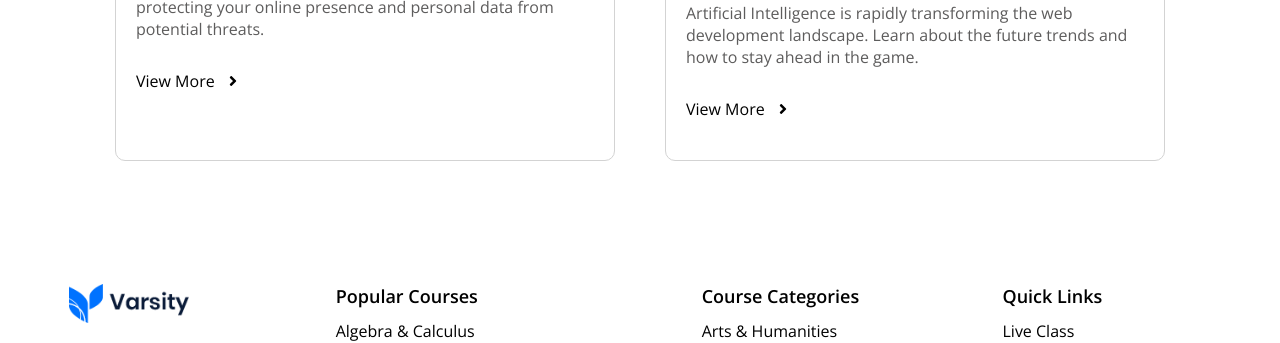
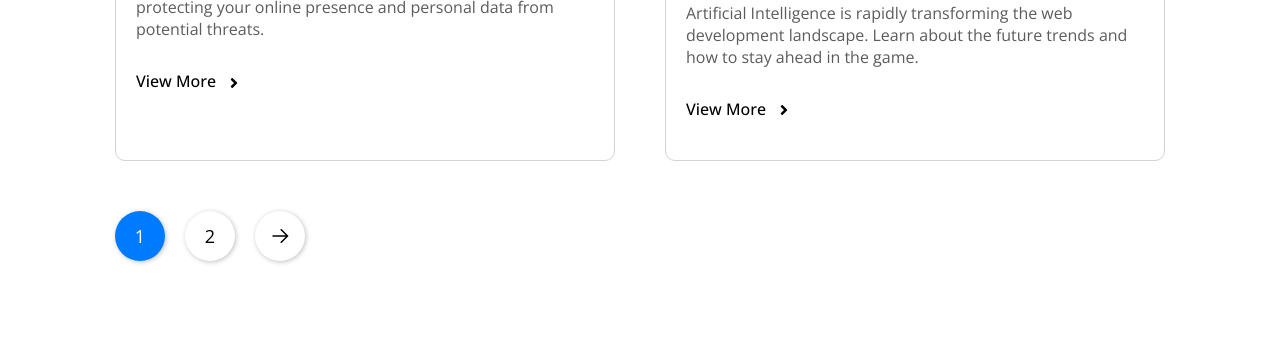
Before and after one commit to mlalayev/FinalProjectEVOCoding, a React (Vite) app: page /blog in a window 1280 px wide. Shown: the part 2284-2627 px from the top of the page. Built offline with nearby package versions, Linux system fonts and the light colour scheme.

Commit message:
my commit

```diff
--- a/Blog.json
+++ b/Blog.json
@@ -6,7 +6,8 @@
       "title": "WordPress Local Businesses",
       "description": "Twit cuppa Oxford car boot baking cakes I dropped a clanger cheeky bugger young delinquent say, hunky-dory ruddy butty matie boy cheeky cup of char ummm I'm telling get stuffed mate owt to do with me blow.",
       "image": "./src/assets/blog1.png",
-      "button": "View More"
+      "button": "View More",
+      "path": "/view"
     },
     {
       "author": "Anna Smith",
@@ -14,7 +15,8 @@
       "title": "Effective SEO Strategies",
       "description": "Search engine optimization can be a complex field, but with the right strategies, you can boost your website's visibility and rank higher in search engine results.",
       "image": "./src/assets/blog2.png",
-      "button": "View More"
+      "button": "View More",
+      "path": "/view"
     },
     {
       "author": "Michael Johnson",
@@ -22,7 +24,8 @@
       "title": "Top Web Development Tools",
       "description": "Discover the top tools and technologies that are revolutionizing the web development industry and making developers' lives easier.",
       "image": "./src/assets/blog3.png",
-      "button": "View More"
+      "button": "View More",
+      "path": "/view"
     },
     {
       "author": "Emily Davis",
@@ -30,7 +33,8 @@
       "title": "UI/UX Design Trends",
       "description": "Stay updated with the latest trends in UI/UX design to create visually appealing and user-friendly interfaces for your applications.",
       "image": "./src/assets/blog4.png",
-      "button": "View More"
+      "button": "View More",
+      "path": "/view"
     },
     {
       "author": "Robert Brown",
@@ -38,7 +42,8 @@
       "title": "Cybersecurity Basics",
       "description": "Understanding the basics of cybersecurity is essential for protecting your online presence and personal data from potential threats.",
       "image": "./src/assets/blog2.png",
-      "button": "View More"
+      "button": "View More",
+      "path": "/view"
     },
     {
       "author": "Linda White",
@@ -46,7 +51,8 @@
       "title": "Future of AI in Web Development",
       "description": "Artificial Intelligence is rapidly transforming the web development landscape. Learn about the future trends and how to stay ahead in the game.",
       "image": "./src/assets/blog1.png",
-      "button": "View More"
+      "button": "View More",
+      "path": "/view"
     }
   ],
   "az": [
--- a/src/Components/Blog/Blog.css
+++ b/src/Components/Blog/Blog.css
@@ -44,20 +44,39 @@
     padding: 0 20px;
 }
 
-.blogcardbtn {
+.blogcardicon{
+    margin-top: 3px;
+}
+
+.blogcardbtn{
     gap: 10px;
     border: none;
     display: flex;
+    color: black;
     font-size: 16px;
     align-items: center;
+    text-decoration: none;
     align-self: flex-start;
     background-color: transparent;
     transition: var(--transition-fast);
+    font-weight: var(--500-font-weight);
 }
 
 .blogcardbtn:hover {
     cursor: var(--cursor-pointer);
     color: var(--main-blue-color);
+}
+
+.course_pages button{
+    display: flex;
+    align-items: center;
+    justify-content: center;
+    transition: var(--transition-fast);
+}
+
+.course_pages button:hover{
+    color: var(--white-color);
+    background-color: var(--main-blue-color);
 }
 
 .blogcardinfotext p {
--- a/src/Components/Blog/Blog.jsx
+++ b/src/Components/Blog/Blog.jsx
@@ -1,10 +1,11 @@
+import './Blog.css';
 import React from 'react';
+import blogsData from '../../../Blog.json';
+import { GrLinkNext } from "react-icons/gr";
+import { FaAngleRight } from 'react-icons/fa';
 import { useTranslation } from 'react-i18next';
+import { IoTimeOutline } from 'react-icons/io5';
 import { BsFillPersonFill } from 'react-icons/bs';
-import { IoTimeOutline } from 'react-icons/io5';
-import { FaAngleRight } from 'react-icons/fa';
-import blogsData from '../../../Blog.json';
-import './Blog.css'; // Replace with your actual CSS file
 
 function Blog() {
   const { t, i18n } = useTranslation();
@@ -37,11 +38,21 @@ function Blog() {
               <div className="blogcardinfotexttwo">
                 <h1>{blog.title}</h1>
                 <p>{blog.description}</p>
-                <button className="blogcardbtn">{blog.button} <FaAngleRight /></button>
+                <a className='blogcardbtn' href={blog.path}>{blog.button} <FaAngleRight className='blogcardicon' /></a>
               </div>
             </div>
           </div>
         ))}
+      </div>
+      <div
+      style={{
+        margin:"0 auto",
+        maxWidth:"1050px",
+      }}
+      className="course_pages">
+        <button style={{ backgroundColor: '#007bff', color: '#FFFF' }}>1</button>
+        <button>2</button>
+        <button style={{ marginBottom: '20px' }}><GrLinkNext /></button>
       </div>
     </section>
   );
```
